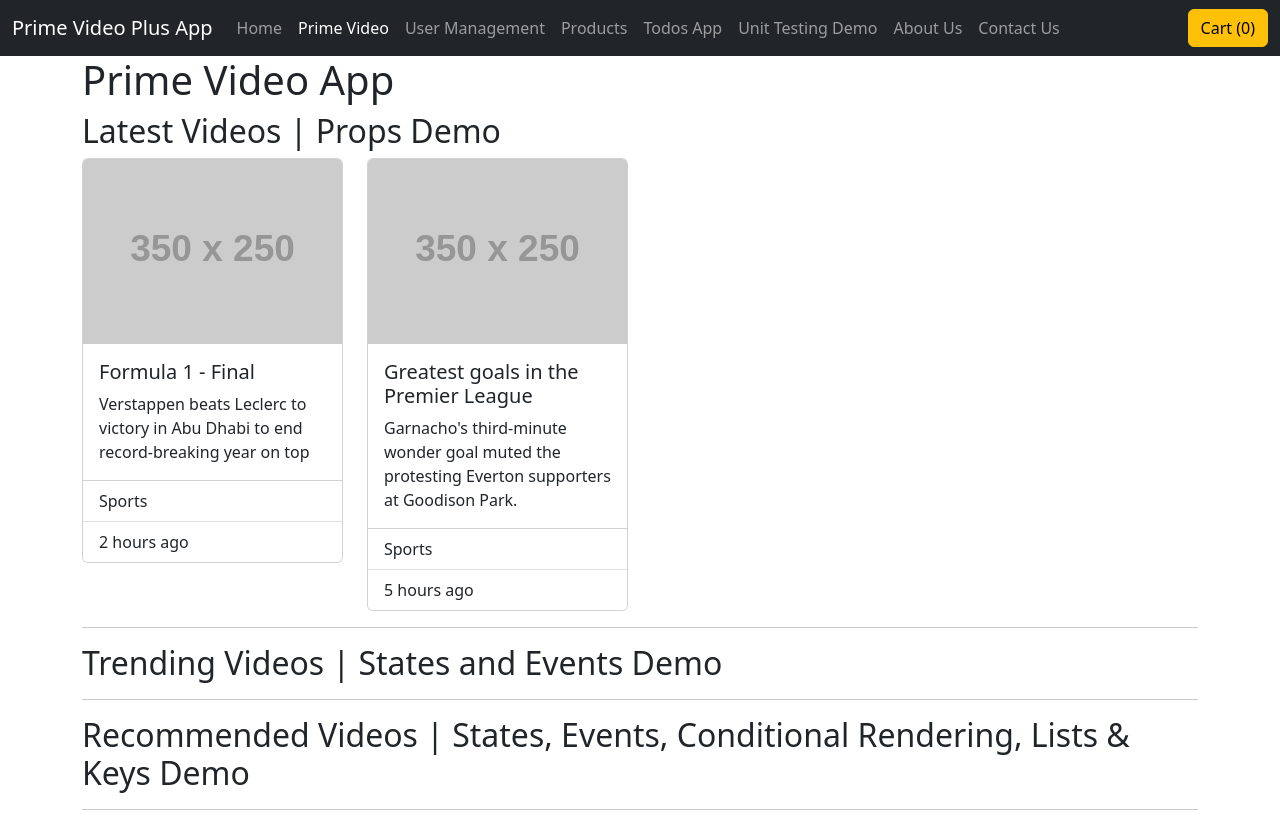
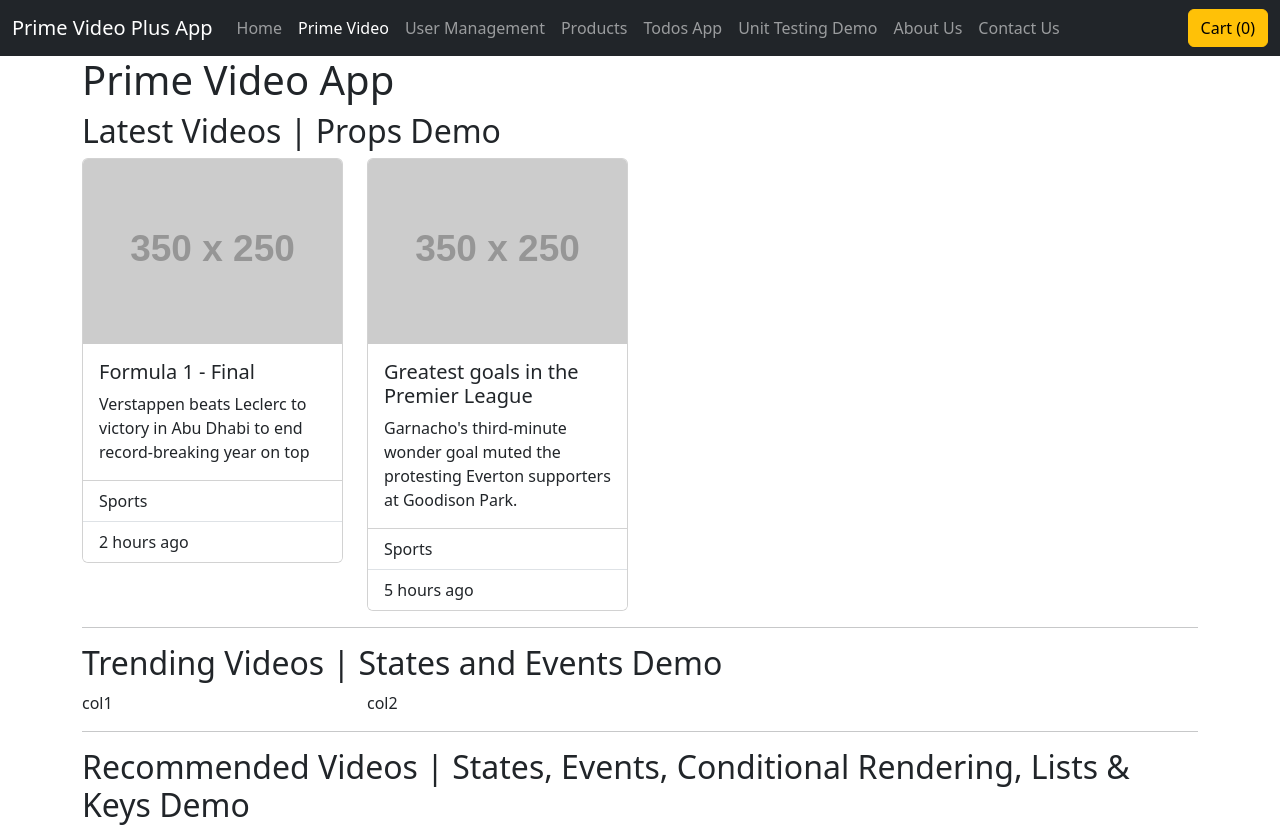
Before and after one commit to ikiviki/prime-video-plus-react, a React (Create React App) app: page /prime-video in a window 1280 px wide. Shown: the top 827 px of the page. Built offline with nearby package versions, Linux system fonts and the light colour scheme.

Commit message:
create TrendingVideoList comp [Day7]

```diff
--- a/src/pages/PrimeVideoPage/PrimeVideoPage.js
+++ b/src/pages/PrimeVideoPage/PrimeVideoPage.js
@@ -1,5 +1,6 @@
 import { Helmet } from "react-helmet-async";
 import LatestVideoList from "./components/LatestVideoList";
+import TrendingVideoList from "./components/TrendingVideoList";
 
 const PrimeVideoPage = () => {
   return (
@@ -14,6 +15,7 @@
       <hr />
 
       <h2>Trending Videos | States and Events Demo</h2>
+      <TrendingVideoList />
       <hr />
 
       <h2>
--- /dev/null
+++ b/src/pages/PrimeVideoPage/components/TrendingVideoList.js
@@ -0,0 +1,11 @@
+
+const TrendingVideoList = () => {
+  return (
+    <div className="row">
+      <div className="col-md-3">col1</div>
+      <div className="col-md-3">col2</div>
+    </div>
+  );
+};
+
+export default TrendingVideoList;
```
